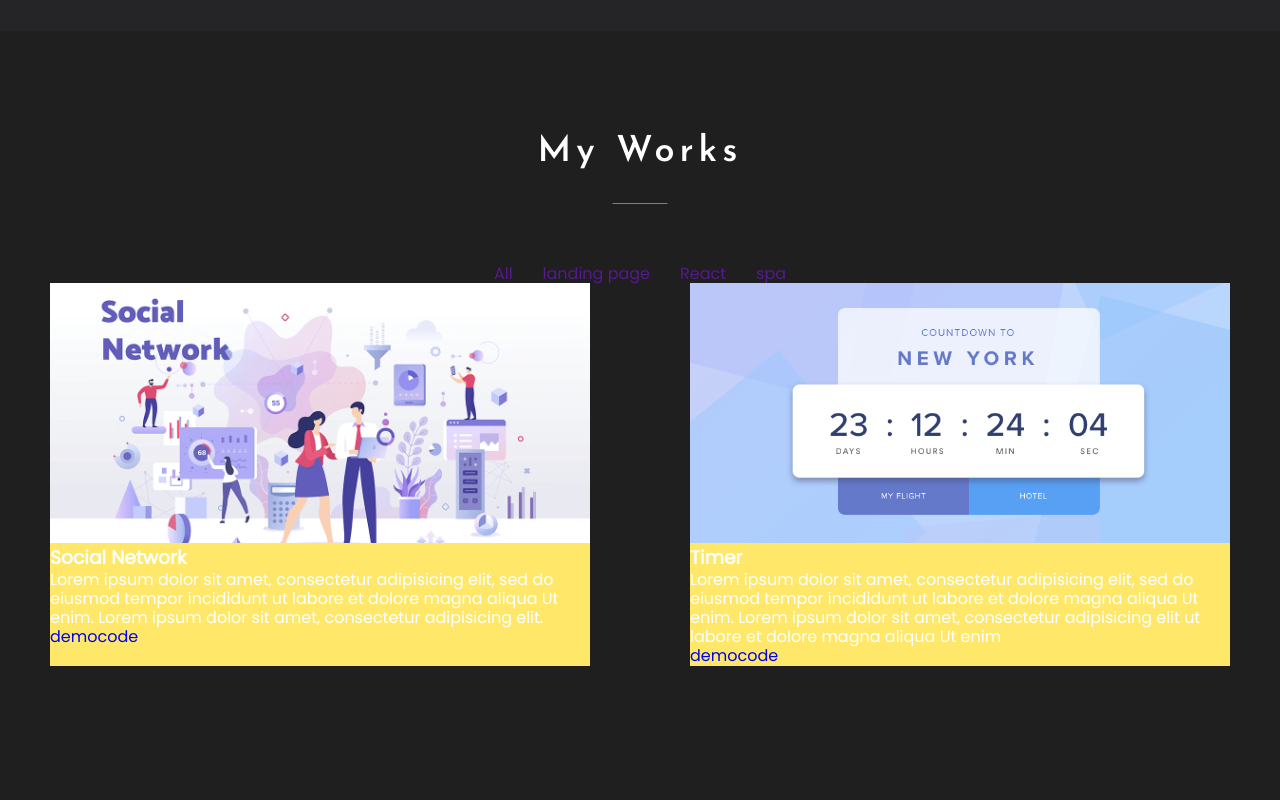
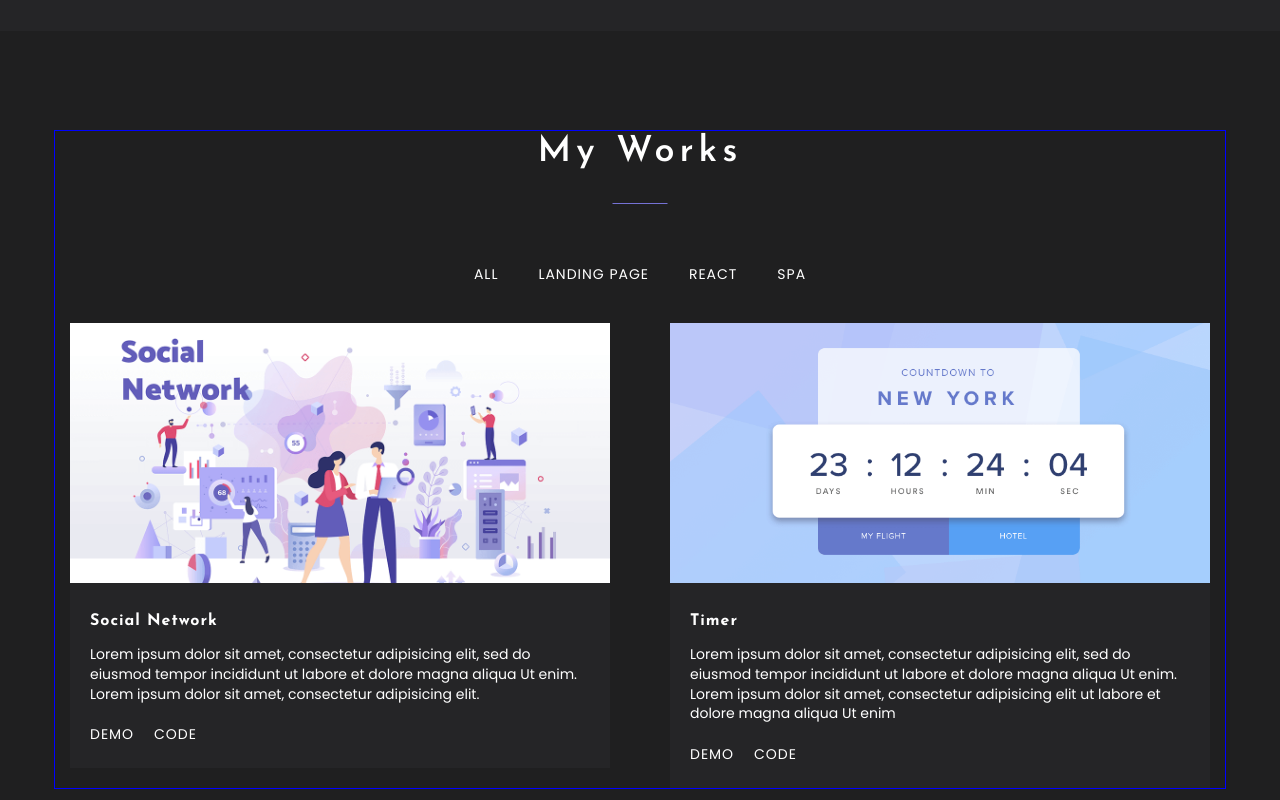
Before and after one commit to MaksLebedev/portfolio, a React app: page / in a window 1280 px wide. Shown: the part 1780-2580 px from the top of the page. Built offline with nearby package versions, Linux system fonts and the light colour scheme.

Commit message:
add styly for components Works

```diff
--- a/src/components/Button.tsx
+++ b/src/components/Button.tsx
@@ -1,3 +1,37 @@
-import styled from "styled-components"
+import styled from "styled-components";
+import { theme } from "../styles/Theme";
 
-export const Button = styled.button``
+export const Button = styled.button`
+  font-family: "Poppins", sans-serif;
+  font-weight: 400;
+  font-size: 14px;
+  letter-spacing: 0.07em;
+  text-transform: uppercase;
+  width: 170px;
+  height: 32px;
+
+  position: relative;
+
+  z-index: 1;
+
+  &:hover {
+    &::before {
+      width: 100%;
+      height: 100%;
+    }
+  }
+
+  &::before {
+    content: "";
+    display: inline-block;
+    width: 50%;
+    height: 10px;
+    background-color: ${theme.colors.accent};
+
+    position: absolute;
+    bottom: 0px;
+    left: 50%;
+    transform: translateX(-50%);
+    z-index: -1;
+  }
+`;
--- /dev/null
+++ b/src/components/Link.tsx
@@ -0,0 +1,31 @@
+import styled from "styled-components";
+import { theme } from "../styles/Theme";
+
+export const Link = styled.a`
+  font-family: "Poppins", sans-serif;
+  font-weight: 400;
+  font-size: 14px;
+  letter-spacing: 0.07em;
+  text-transform: uppercase;
+  padding: 10px;
+
+  position: relative;
+
+  z-index: 1;
+
+  &:hover {
+    &::before {
+      content: "";
+      display: inline-block;
+      height: 10px;
+      background-color: ${theme.colors.accent};
+
+      position: absolute;
+      left: 0px;
+      right: 0px;
+      bottom: 5px;
+
+      z-index: -1;
+    }
+  }
+`;
--- a/src/components/menu/Menu.tsx
+++ /dev/null
@@ -1,26 +0,0 @@
-import React from "react";
-import styled from "styled-components";
-
-export const Menu = (props: { menuItems: Array<string> }) => {
-  return (
-    <StyledMenu>
-      <ul>
-        {props.menuItems.map((item, index) => {
-          return (
-            <li key={index}>
-              <a href="">{item}</a>
-            </li>
-          );
-        })}
-      </ul>
-    </StyledMenu>
-  );
-};
-
-const StyledMenu = styled.nav`
-  ul {
-    display: flex;
-    gap: 30px;
-    justify-content: center;
-  }
-`;
--- a/src/layout/sections/slogan/Slogan.tsx
+++ b/src/layout/sections/slogan/Slogan.tsx
@@ -7,12 +7,12 @@
   return (
     <StyledSlogan>
       <SectionTitle>I Am Available For Freelance</SectionTitle>
-      <Button type={'button'}>Hire me</Button>
+      <Button type={"button"}>Hire me</Button>
     </StyledSlogan>
   );
 };
 
 const StyledSlogan = styled.section`
-    min-height: 30vh;
-    background-color: #ffe1f5;
+  min-height: 30vh;
+  background-color: #ffe1f5;
 `;
--- a/src/layout/sections/works/Works.tsx
+++ b/src/layout/sections/works/Works.tsx
@@ -1,20 +1,22 @@
 import React from "react";
 import styled from "styled-components";
 import { SectionTitle } from "../../../components/SectionTitle";
-import { Menu } from "../../../components/menu/Menu";
+import { TabMenu } from "./tabMenu/TabMenu";
 import { FlexWrapper } from "../../../components/FlexWrapper";
 import { Work } from "./work/Work";
 import socialImg from "../../../assets/images/project-1.webp";
 import timerImg from "../../../assets/images/project-2.webp";
+import { Container } from "../../../components/Container";
 
 const worksItems = ["All", "landing page", "React", "spa"];
 
 export const Works = () => {
   return (
     <StyledWorks>
+      <Container>
         <SectionTitle>My Works</SectionTitle>
-      <Menu menuItems={worksItems} />
-      <FlexWrapper justify="space-around">
+        <TabMenu menuItems={worksItems} />
+        <FlexWrapper justify="space-between" align="flex-start">
           <Work
             title={"Social Network"}
             text={
@@ -30,11 +32,9 @@
             src={timerImg}
           />
         </FlexWrapper>
+      </Container>
     </StyledWorks>
   );
 };
 
-const StyledWorks = styled.section`
-  min-height: 100vh;
-  background-color: #deefff;
-`;
+const StyledWorks = styled.section``;
--- /dev/null
+++ b/src/layout/sections/works/tabMenu/TabMenu.tsx
@@ -0,0 +1,29 @@
+import styled from "styled-components";
+import { Link } from "../../../../components/Link";
+
+export const TabMenu = (props: { menuItems: Array<string> }) => {
+  return (
+    <StyledTabMenu>
+      <ul>
+        {props.menuItems.map((item, index) => {
+          return (
+            <ListItem key={index}>
+              <Link href="">{item}</Link>
+            </ListItem>
+          );
+        })}
+      </ul>
+    </StyledTabMenu>
+  );
+};
+
+const StyledTabMenu = styled.nav`
+  margin-bottom: 40px;
+  ul {
+    display: flex;
+    gap: 20px;
+    justify-content: center;
+  }
+`;
+
+const ListItem = styled.li``;
--- a/src/layout/sections/works/work/Work.tsx
+++ b/src/layout/sections/works/work/Work.tsx
@@ -1,5 +1,8 @@
 import React from "react";
 import styled from "styled-components";
+import { Link } from "../../../../components/Link";
+import { theme } from "../../../../styles/Theme";
+import { Button } from "../../../../components/Button";
 
 type WorkPropsType = {
   title: string;
@@ -10,19 +13,72 @@
 export const Work = (props: WorkPropsType) => {
   return (
     <StyledWork>
-      <Image src={props.src} alt="" />
-      <Title>{props.title}</Title>
-      <Text>{props.text}</Text>
-      <Link href="#">demo</Link>
-      <Link href="#">code</Link>
+      <ImageWrapper>
+        <Image src={props.src} alt="" />
+        <Button>View project</Button>
+      </ImageWrapper>
+      <Description>
+        <Title>{props.title}</Title>
+        <Text>{props.text}</Text>
+        <Link href="#">demo</Link>
+        <Link href="#">code</Link>
+      </Description>
     </StyledWork>
   );
 };
 
 const StyledWork = styled.div`
-  background-color: #ffe869;
+  background-color: ${theme.colors.secondaryBg};
   max-width: 540px;
   width: 100%;
+
+  ${Link} {
+    padding: 10px 0;
+    /* margin-right: 20px; */
+
+    & + ${Link} {
+      margin-left: 20px;
+    }
+  }
+`;
+
+const Description = styled.div`
+  padding: 25px 20px;
+`;
+
+const ImageWrapper = styled.div`
+  position: relative;
+
+  &:hover {
+    &::before {
+      content: "";
+      position: absolute;
+      left: 0;
+      top: 0;
+      right: 0;
+      bottom: 0;
+
+      backdrop-filter: blur(8px);
+      background: rgba(0, 0, 0, 0.3);
+    }
+
+    ${Button} {
+      opacity: 1;
+    }
+  }
+
+  ${Button} {
+    opacity: 0;
+    position: absolute;
+    left: 50%;
+    top: 50%;
+    transform: translate(-50%, -50%);
+
+    &::before {
+      width: 100%;
+      height: 100%;
+    }
+  }
 `;
 
 const Image = styled.img`
@@ -31,8 +87,12 @@
   object-fit: cover;
 `;
 
-const Link = styled.a``;
+const Title = styled.h3`
+  /* margin: 25px 0 0 20px; */
+`;
 
-const Title = styled.h3``;
-
-const Text = styled.p``;
+const Text = styled.p`
+  /* margin: 14px 20px 20px; */
+  margin-top: 14px;
+  margin-bottom: 20px;
+`;
--- a/src/styles/Global.styled.tsx
+++ b/src/styles/Global.styled.tsx
@@ -22,6 +22,7 @@
 
     a {
         text-decoration:  none;
+        color:  ${theme.colors.font};
     }
 
     ul {
@@ -31,6 +32,8 @@
     button {
         background-color: unset;
         border:  none;
+        cursor: pointer;
+        color:  ${theme.colors.font};
     }
 
     section {
@@ -44,4 +47,17 @@
     section:nth-of-type(even) {
         background-color: ${theme.colors.secondaryBg};
     }
+
+    h3 {
+        font-family: "Josefin Sans", sans-serif;
+        font-weight: 700;
+        font-size: 16px;
+        letter-spacing: 0.06em;
+    }
+
+    p {
+        font-weight: 400;
+        font-size: 14px;
+        line-height: 1.4;
+    }
 `;
```
Lines whose indentation alone changed are shown as unchanged.
